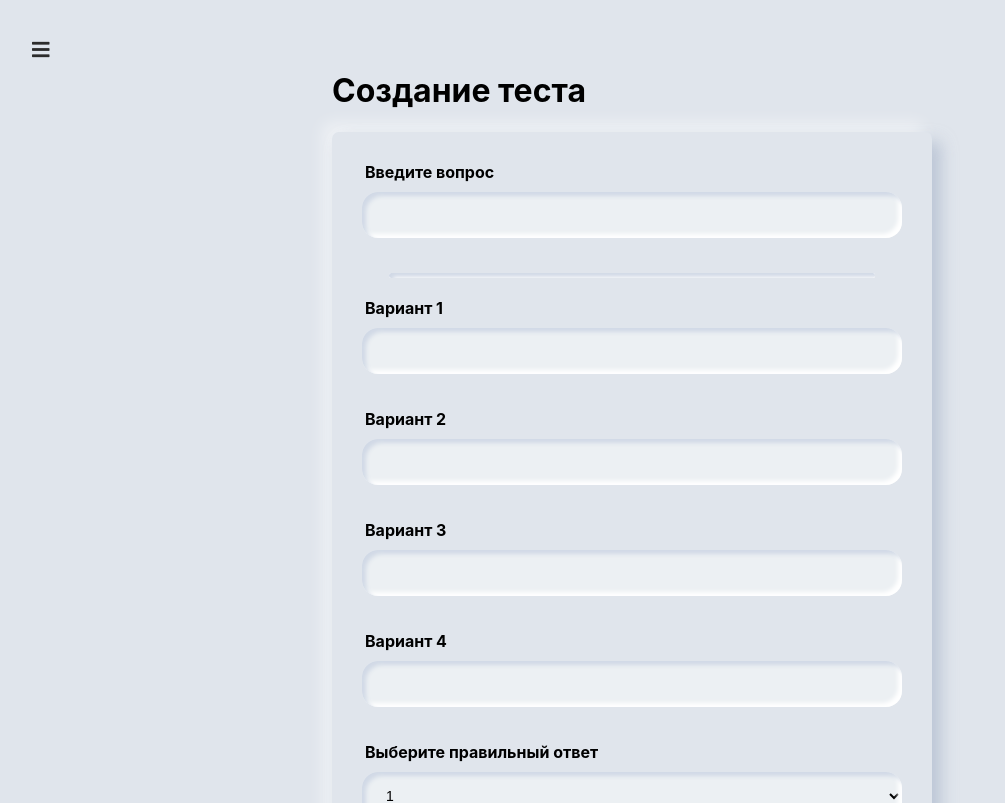
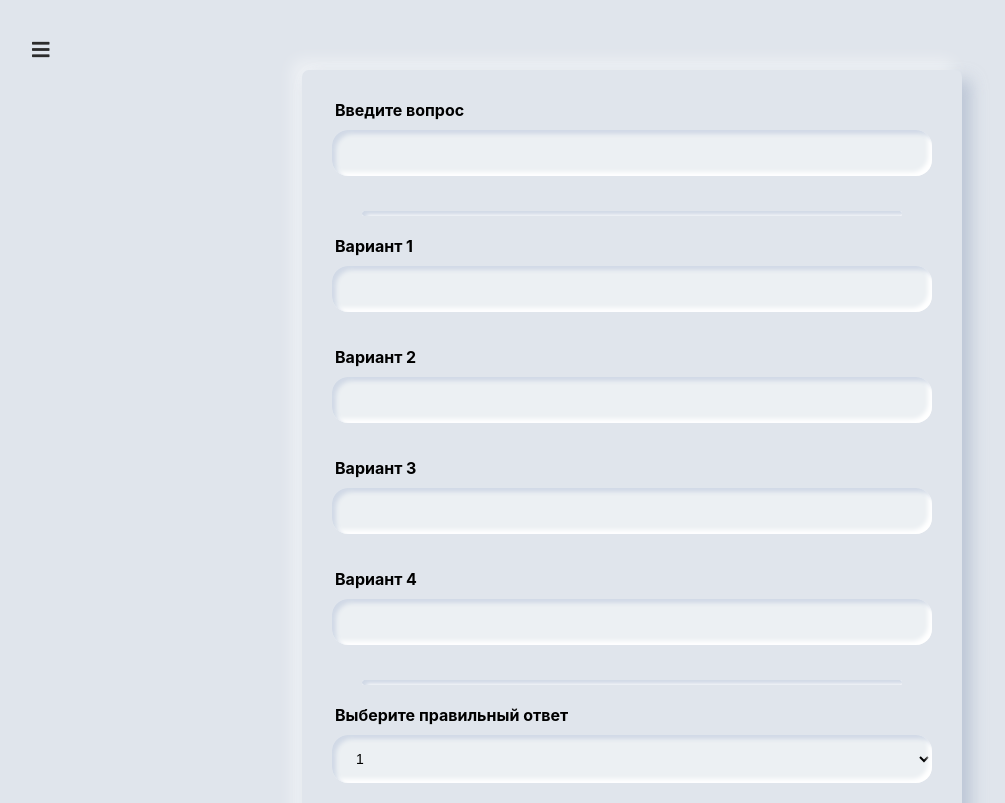
Before and after one commit to petkov113/quiz-creator, a React app: page /quiz-creator in a window 1280 px wide. Shown: the top 803 px of the page, without its empty margins (8-1013 px from the left). Built offline with nearby package versions, Linux system fonts and the light colour scheme.

Commit message:
adopted to mibile

```diff
--- a/src/containers/Auth/Auth.module.css
+++ b/src/containers/Auth/Auth.module.css
@@ -1,16 +1,7 @@
 .Auth {
-  display: flex;
-  justify-content: center;
   padding-top: 100px;
   flex-grow: 1;
-  width: 100%;
   background-color: #e0e5ec;
-}
-
-.Auth > div {
-  width: 100%;
-  max-width: 600px;
-  padding: 0 20px;
 }
 
 .Auth h1 {
@@ -24,13 +15,15 @@
     -9px -9px 16px rgba(255, 255, 255, 0.5);
   padding: 30px;
   display: flex;
+  max-width: 600px;
+  margin: 0 auto;
   flex-direction: column;
   border-radius: 7px;
 }
 
 .btnContainer {
   display: flex;
-  justify-content: space-around;
+  flex-direction: column;
   margin-top: 20px;
   flex-wrap: wrap;
 }
--- a/src/containers/QuizCreator/QuizCreator.js
+++ b/src/containers/QuizCreator/QuizCreator.js
@@ -1,92 +1,111 @@
-import React, { Component } from 'react'
-import classes from './QuizCreator.module.css'
-import Button from '../../components/UI/Button/Button'
-import Input from '../../components/UI/Input/Input'
-import { createControl, validate, validateForm } from '../../Form/formFramework'
-import Select from '../../components/UI/Select/Select'
+import React, { Component } from "react";
+import classes from "./QuizCreator.module.css";
+import Button from "../../components/UI/Button/Button";
+import Input from "../../components/UI/Input/Input";
+import {
+  createControl,
+  validate,
+  validateForm,
+} from "../../Form/formFramework";
+import Select from "../../components/UI/Select/Select";
 
-const createOptionControl = number => {
-    return createControl({
+const createOptionControl = (number) => {
+  return createControl(
+    {
       label: `Вариант ${number}`,
-        errorMessage: 'Поле не может быть пустым',
-        id: number
-    },{required: true})
-}
+      errorMessage: "Поле не может быть пустым",
+      id: number,
+    },
+    { required: true }
+  );
+};
 
 const createFormControls = () => {
   return {
-        question: createControl({
-            label: 'Введите вопрос',
-            errorMessage: 'Вопрос не может быть пустым'
-        }, {required: true}),
+    question: createControl(
+      {
+        label: "Введите вопрос",
+        errorMessage: "Вопрос не может быть пустым",
+      },
+      { required: true }
+    ),
     option1: createOptionControl(1),
     option2: createOptionControl(2),
     option3: createOptionControl(3),
-        option4: createOptionControl(4)
-    }
-}
+    option4: createOptionControl(4),
+  };
+};
 
 export default class QuizCreator extends Component {
-
   state = {
     quiz: [],
     isFormValid: false,
     rightAnswerId: 1,
-        formControls: createFormControls()
-    }
+    formControls: createFormControls(),
+  };
 
-    submitHandler = event => {
-        event.preventDefault()
-    }
+  submitHandler = (event) => {
+    event.preventDefault();
+  };
 
-    addQuestionHandler = event => {
-        event.preventDefault()
+  addQuestionHandler = (event) => {
+    event.preventDefault();
 
-        const quiz = [...this.state.quiz]
-        const index = quiz.length + 1
+    const quiz = [...this.state.quiz];
+    const index = quiz.length + 1;
 
     const questionItem = {
       question: this.state.formControls.question.value,
       id: index,
       rightAnswerId: this.state.rightAnswerId,
       answers: [
-                {text: this.state.formControls.option1.value, id: this.state.formControls.option1.id},
-                {text: this.state.formControls.option2.value, id: this.state.formControls.option2.id},
-                {text: this.state.formControls.option3.value, id: this.state.formControls.option3.id},
-                {text: this.state.formControls.option4.value, id: this.state.formControls.option4.id},
-            ]
-        }
+        {
+          text: this.state.formControls.option1.value,
+          id: this.state.formControls.option1.id,
+        },
+        {
+          text: this.state.formControls.option2.value,
+          id: this.state.formControls.option2.id,
+        },
+        {
+          text: this.state.formControls.option3.value,
+          id: this.state.formControls.option3.id,
+        },
+        {
+          text: this.state.formControls.option4.value,
+          id: this.state.formControls.option4.id,
+        },
+      ],
+    };
 
-        quiz.push(questionItem)
+    quiz.push(questionItem);
 
     this.setState({
       quiz,
       isFormValid: false,
       rightAnswerId: 1,
-            formControls: createFormControls()
+      formControls: createFormControls(),
     });
+  };
+  changeHandler = (value, controlName) => {
+    const formControls = { ...this.state.formControls };
+    const control = { ...formControls[controlName] };
 
-    }
-    debugger
-    changeHandler = (value, controlName) => {
-        const formControls = { ...this.state.formControls }
-        const control = { ...formControls[controlName] }
+    control.touched = true;
+    control.value = value;
+    control.valid = validate(control.value, control.validation);
 
-        control.touched = true
-        control.value = value
-        control.valid = validate(control.value, control.validation)
-
-        formControls[controlName] = control
+    formControls[controlName] = control;
 
     this.setState({
       formControls,
-            isFormValid: validateForm(formControls)
+      isFormValid: validateForm(formControls),
     });
-    }
+  };
 
   renderControls() {
     return Object.keys(this.state.formControls).map((controlName, index) => {
-            const control = this.state.formControls[controlName]
+      const control = this.state.formControls[controlName];
 
       return (
         <React.Fragment key={index}>
@@ -97,67 +116,64 @@ export default class QuizCreator extends Component {
             shouldValidate={!!control.validation}
             touched={control.touched}
             errorMessage={control.errorMessage}
-                        onChange={event => this.changeHandler(event.target.value, controlName)} />
+            onChange={(event) =>
+              this.changeHandler(event.target.value, controlName)
+            }
+          />
 
-                    { index === 0 ? <hr/> : null}
+          {index === 0 ? <hr /> : null}
         </React.Fragment>
-            )
-        })
+      );
+    });
   }
 
-    selectChangeHandler = event => {
-        this.setState({ rightAnswerId: +event.target.value  });
-    }
+  selectChangeHandler = (event) =>
+    this.setState({ rightAnswerId: +event.target.value });
 
-    createQuizHandler = event => {
-        event.preventDefault()
-
-        console.log(this.state.quiz)
-    }
+  createQuizHandler = (event) => {
+    event.preventDefault();
+    console.log(this.state.quiz);
+  };
 
   render() {
-
-        const select = <Select
+    const select = (
+      <Select
         label="Выберите правильный ответ"
         value={this.state.rightAnswerId}
         onChange={this.selectChangeHandler}
         options={[
-                {text: 1, value: 1},
-                {text: 2, value: 2},
-                {text: 3, value: 3},
-                {text: 4, value: 4}
+          { text: 1, value: 1 },
+          { text: 2, value: 2 },
+          { text: 3, value: 3 },
+          { text: 4, value: 4 },
         ]}
       />
+    );
 
     return (
       <div className={classes.QuizCreator}>
-                <div>
-                    <h1>Создание теста</h1>
-
           <form className={classes.creatorForm} onSubmit={this.submitHandler}>
-
-                        { this.renderControls() }
-
+            {this.renderControls()}
+            <hr />
             {select}
 
             <div className={classes.btnContainer}>
               <Button
-                                btnType='secondary'
+                btnType="secondary"
                 onClick={this.addQuestionHandler}
-                                value='Добавить вопрос'
+                value="Добавить вопрос"
                 disabled={!this.state.isFormValid}
               />
 
               <Button
-                                btnType='primary'
+                btnType="primary"
                 onClick={this.createQuizHandler}
-                                value='Добавить тест'
+                value="Добавить тест"
                 disabled={this.state.quiz.length === 0}
               />
             </div>
           </form>
         </div>
-            </div>
-        )
+    );
   }
 }
--- a/src/containers/QuizCreator/QuizCreator.module.css
+++ b/src/containers/QuizCreator/QuizCreator.module.css
@@ -1,10 +1,9 @@
 .QuizCreator {
   display: flex;
   justify-content: center;
-    padding-top: 50px;
   flex-grow: 1;
   width: 100%;
-    background-color:#E0E5EC;
+  background-color: #e0e5ec;
 }
 
 .QuizCreator > div {
@@ -14,9 +13,13 @@
 }
 
 .creatorForm {
-    background-color:#E0E5EC;
-    box-shadow: 9px 9px 16px rgb(163,177,198,0.6), -9px -9px 16px  rgba(255,255,255, 0.5);
+  background-color: #e0e5ec;
+  box-shadow: 9px 9px 16px rgb(163, 177, 198, 0.6),
+    -9px -9px 16px rgba(255, 255, 255, 0.5);
   padding: 30px;
+  margin-top: 70px;
+  margin-bottom: 70px;
+  width: 600px;
   display: flex;
   flex-direction: column;
   border-radius: 7px;
@@ -24,7 +27,7 @@
 
 .btnContainer {
   display: flex;
-    justify-content: space-around;
+  flex-direction: column;
   margin-top: 20px;
   flex-wrap: wrap;
 }
@@ -37,7 +40,8 @@
   margin-left: 20px;
   margin-left: auto;
   margin-right: auto;
-    box-shadow: 4px 4px 10px rgba(163, 177, 198, 0.6), -4px -4px 10px rgba(255, 255, 255, 0.5);
+  box-shadow: 4px 4px 10px rgba(163, 177, 198, 0.6),
+    -4px -4px 10px rgba(255, 255, 255, 0.5);
 }
 
 hr {
--- a/src/containers/QuizList/QuizList.js
+++ b/src/containers/QuizList/QuizList.js
@@ -16,14 +16,12 @@ export default class QuizList extends Component {
 
     render() {
         return (
-            <div className={classes.QuizContainer}>
-                <div className={classes.QuizList}>
-                    <h1>Список тестов</h1>
-                    <ul>
-                        {this.renderQuizes()}
-                    </ul>
-                </div>
+          <div className={classes.QuizContainer}>
+            <h1>Список тестов</h1>
+            <div className={classes.QuizList}>
+              <ul>{this.renderQuizes()}</ul>
             </div>
-        )
+          </div>
+        );
     }
 }
--- a/src/containers/QuizList/QuizList.module.css
+++ b/src/containers/QuizList/QuizList.module.css
@@ -9,18 +9,22 @@
   margin: 0 auto;
   flex-direction: column;
   align-items: center;
-  width: 50%;
-  height: 50%;
+  border-radius: 7px;
+  max-width: 600px;
+  padding: 30px 40px;
   background-color: #e0e5ec;
   color: rgb(44, 44, 44);
   box-shadow: 9px 9px 16px rgb(163, 177, 198, 0.6),
     -9px -9px 16px rgba(255, 255, 255, 0.5);
 }
 
-.QuizList h1 {
+h1 {
   width: 100%;
+  display: block;
   color: rgb(44, 44, 44);
   text-align: center;
+  margin: 0 auto;
+  margin-bottom: 20px;
 }
 
 .QuizList ul {
@@ -49,7 +53,7 @@
   color: rgb(44, 44, 44);
 }
 
-.QuizList li:hover{
+.QuizList li:hover {
   box-shadow: 2px 2px 5px #bec3c9, -2px -2px 5px #ffffff;
   transition: background 0.3s ease;
 }
```
Lines whose indentation alone changed are shown as unchanged.
